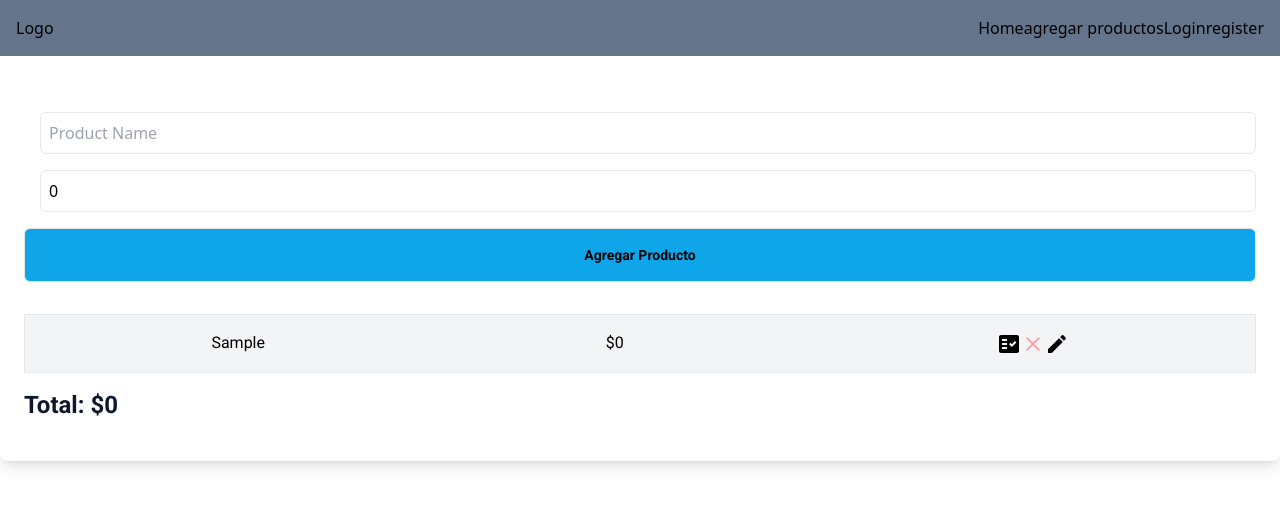
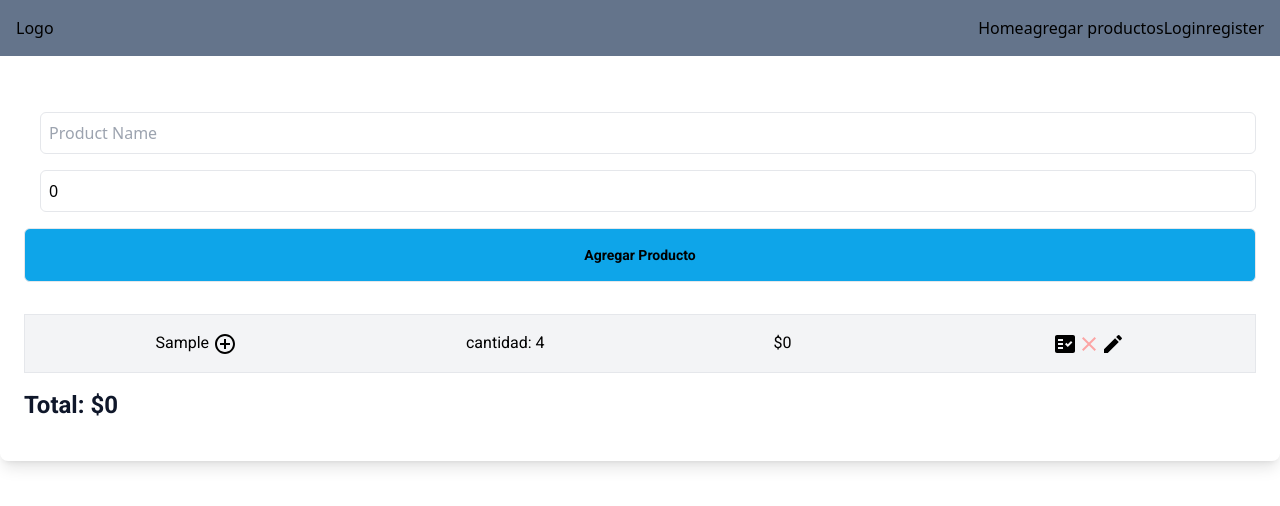
Before and after one commit to Kevin-ORojas/ShopWise, a React (Vite) app: page /products in a window 1280 px wide. Both pictures are taken after typing "Sample" into the empty fields and a click on the button "Agregar Producto". Shown: the top 506 px of the page. Built offline with nearby package versions, Linux system fonts and the light colour scheme.

Commit message:
agregando logica para agregar la cantidad de producto que quiero elegir y su cantidad y se vaya sumando a el precio base del producto y al total.

```diff
--- a/src/components/ProductList/ProductList.jsx
+++ b/src/components/ProductList/ProductList.jsx
@@ -1,6 +1,7 @@
 import FactCheckIcon from "@mui/icons-material/FactCheck";
 import ClearIcon from "@mui/icons-material/Clear";
 import EditIcon from "@mui/icons-material/Edit";
+import AddCircleOutlineIcon from "@mui/icons-material/AddCircleOutline";
 
 export const ProductList = ({ products, removeProduct }) => {
   return (
@@ -15,7 +16,10 @@ export const ProductList = ({ products, removeProduct }) => {
             className="sm:flex sm:w-full border p-4 flex justify-around items-center bg-gray-100"
             key={id}
           >
-            <h2>{nombre}</h2>
+            <h2>
+              {nombre} <AddCircleOutlineIcon />
+            </h2>
+            <p>cantidad: 4</p>
             <p>${precio}</p>
             <div className="ml-8 gap-4">
               <FactCheckIcon className="blue text-sm" />
```
Also changed, not shown: src/helpers/calculateTotal.js (added).
